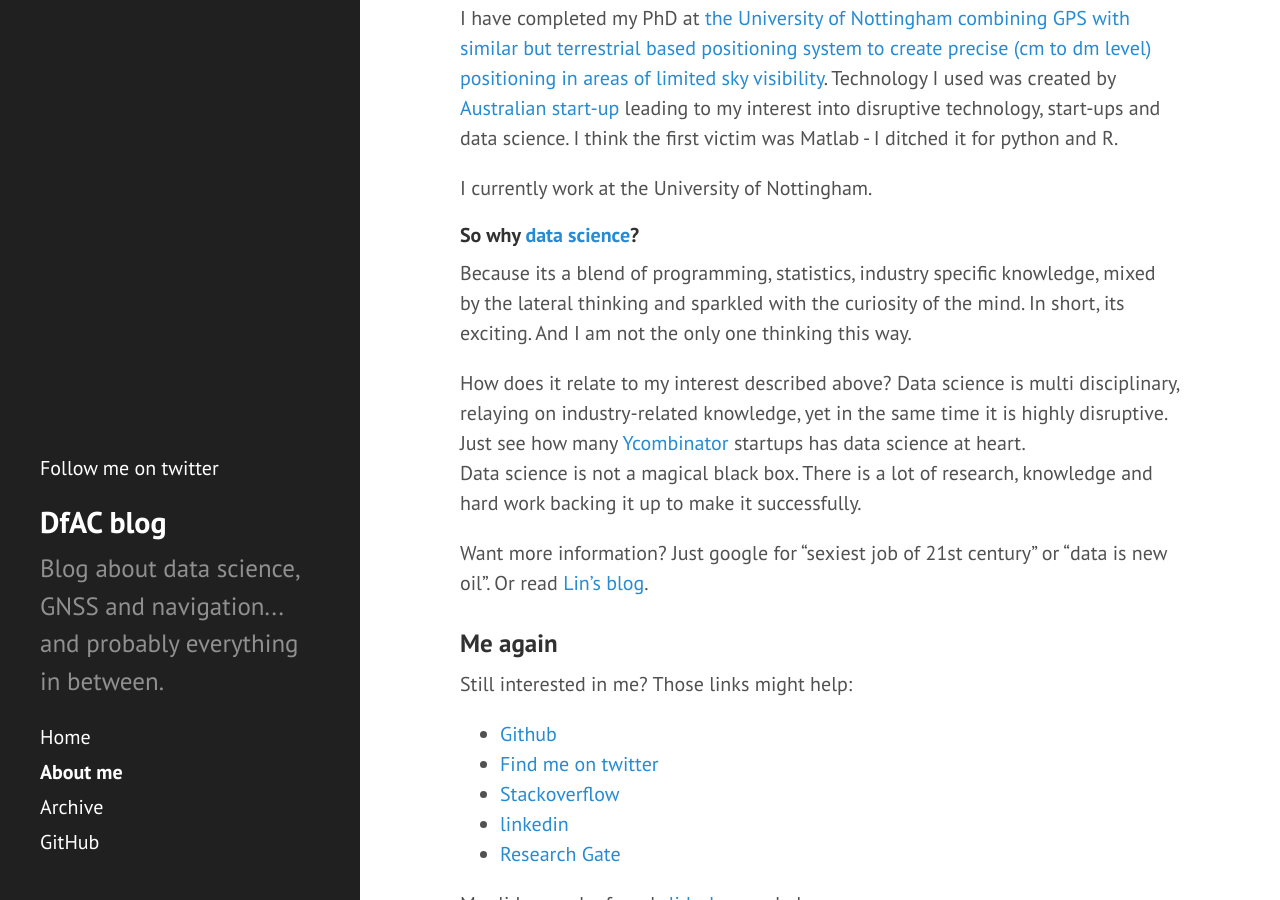
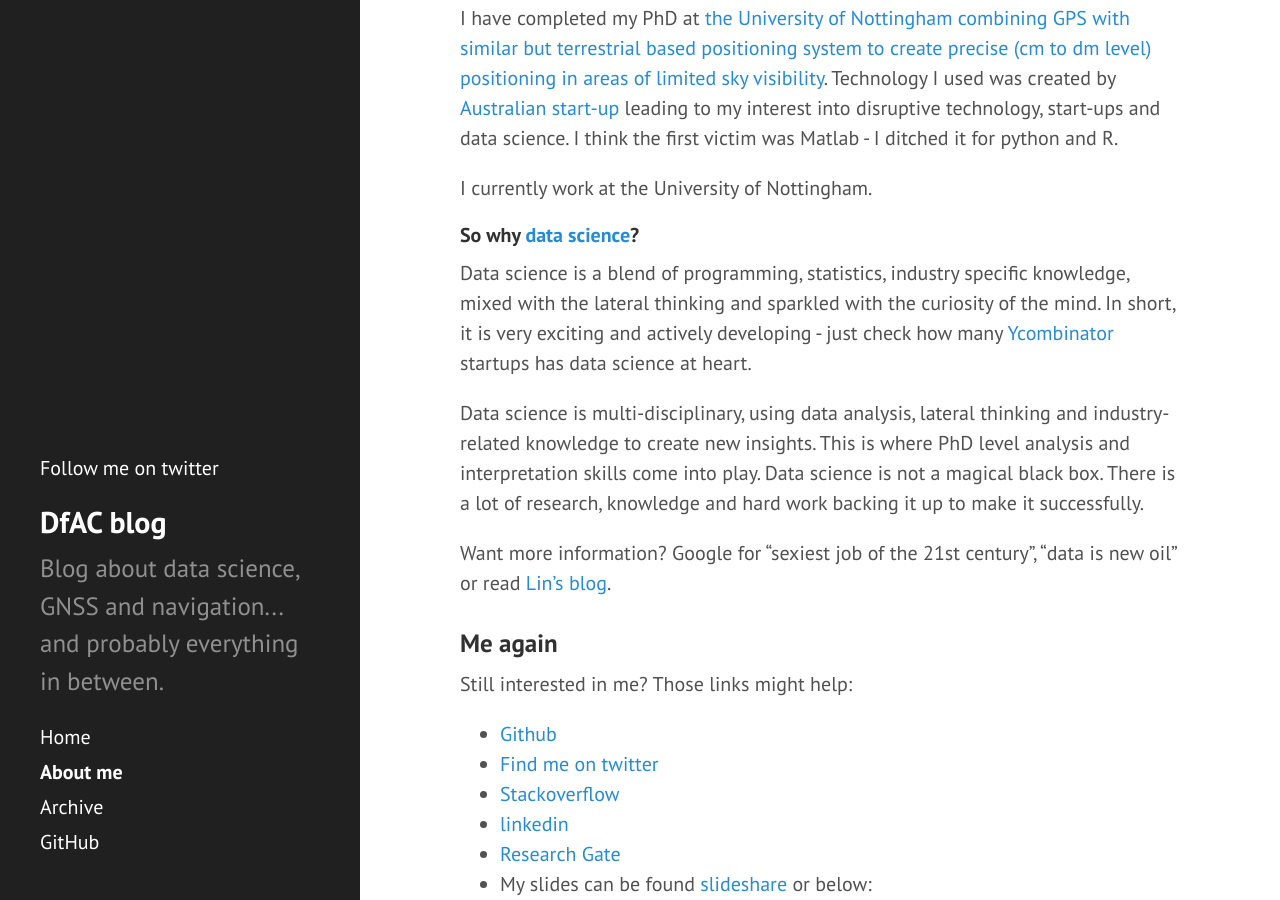
Before and after one commit to DfAC/DfAC.github.io, a Jekyll site: the page built from about.md, in a window 1280 px wide and 900 px high, scrolled down 322 px. Built offline with Jekyll 4.4.1, drawn with Linux system fonts in a browser that asks for light colours; comment, search, counter and statistics services are not loaded.

Commit message:
fixing some typos and layout

```diff
--- a/about.md
+++ b/about.md
@@ -14,12 +14,11 @@ I currently work at the University of Nottingham.
 
 #### So why [data science](https://en.wikipedia.org/wiki/Data_science)?
 
-Because its a blend of programming, statistics, industry specific knowledge, mixed by the lateral thinking and sparkled with the curiosity of the mind. In short, its exciting. And I am not the only one thinking this way.
+Data science is a blend of programming, statistics, industry specific knowledge, mixed with the lateral thinking and sparkled with the curiosity of the mind. In short, it is very exciting and actively developing - just check how many [Ycombinator](https://www.ycombinator.com/) startups has data science at heart.
 
-How does it relate to my interest described above? Data science is multi disciplinary, relaying on industry-related knowledge, yet in the same time it is highly disruptive. Just see how many [Ycombinator](https://www.ycombinator.com/) startups has data science at heart.
-Data science is not a magical black box. There is a lot of research, knowledge and hard work backing it up to make it successfully.
+Data science is multi-disciplinary, using data analysis,  lateral thinking and industry-related knowledge to create new insights. This is where PhD level analysis and interpretation skills come into play. Data science is not a magical black box. There is a lot of research, knowledge and hard work backing it up to make it successfully.
 
-Want more information? Just google for "sexiest job of 21st century" or "data is new oil". Or read [Lin's blog](http://linbug.github.io).
+Want more information? Google for "sexiest job of the 21st century", "data is new oil" or read [Lin's blog](http://linbug.github.io).
 
 
 ### Me again
@@ -32,7 +31,6 @@ Still interested in me? Those links might help:
 * [Stackoverflow](http://stackoverflow.com/users/3126969/dfac)
 * [linkedin](https://uk.linkedin.com/in/lukaszbonenberg)
 * [Research Gate](https://www.researchgate.net/profile/Lukasz_Bonenberg)
-
-My slides can be found [slideshare](http://www.slideshare.net/LukaszKosmaBonenberg) or below:
+* My slides can be found [slideshare](http://www.slideshare.net/LukaszKosmaBonenberg) or below:
 
 <iframe src="http://www.slideshare.net/LukaszKosmaBonenberg/slideshelf" width="760px" height="570px" frameborder="0" marginwidth="0" marginheight="0" scrolling="no" style="border:none;" allowfullscreen webkitallowfullscreen mozallowfullscreen></iframe>
```
